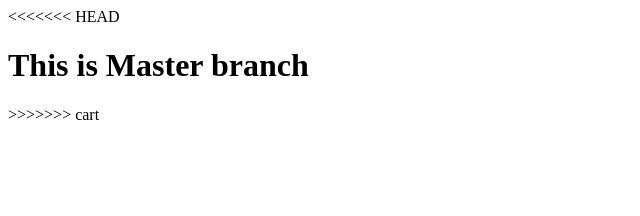
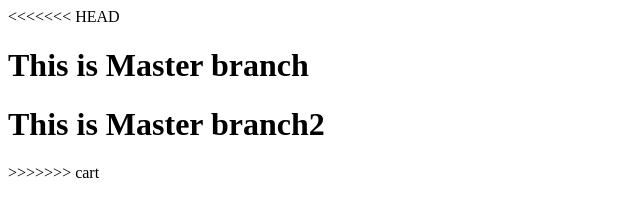
Before and after one commit to ibraintoday/pn111-git, a plain HTML site: page addtest.html in a window 1280 px wide. Shown: the whole page, without its empty margins (0-640 px from the left). Drawn offline with Linux system fonts and the light colour scheme.

Commit message:
2 verion

```diff
--- a/addtest.html
+++ b/addtest.html
@@ -8,6 +8,7 @@
 <body>
 <<<<<<< HEAD
 	<h1>This is Master branch</h1>
+	<h1>This is Master branch2</h1>
 
 >>>>>>> cart
 </body>
```
